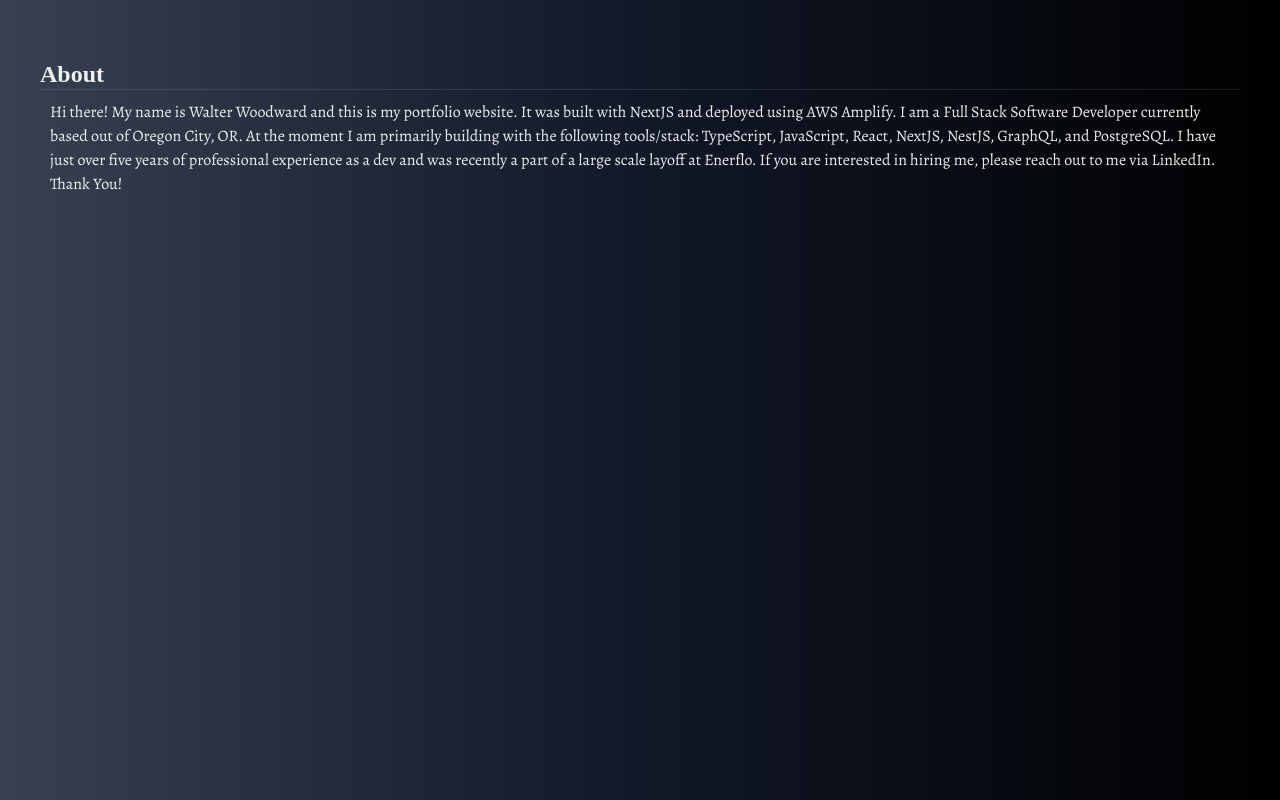
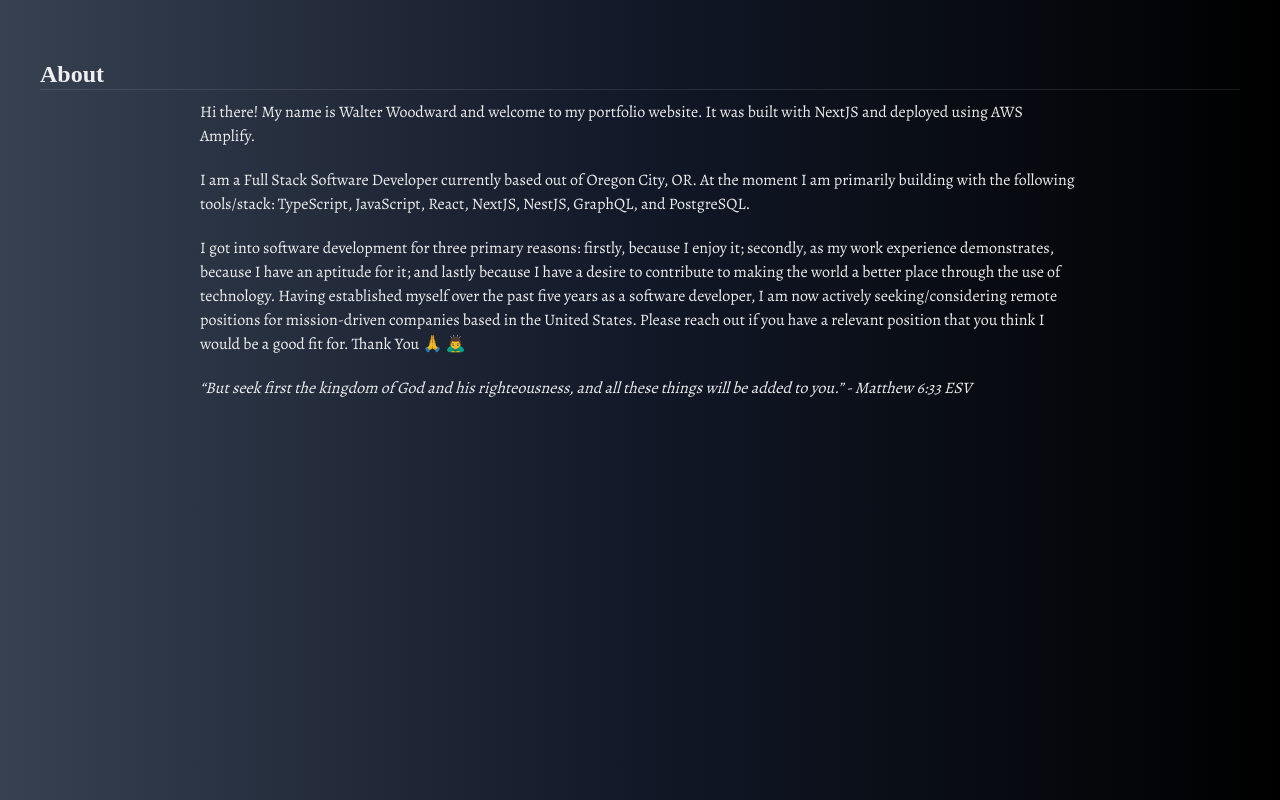
Before and after one commit to waltersgwoodward/portfolio-next, a Next.js app: page /about/about in a window 1280 px wide. Built offline with nearby package versions, Linux system fonts and the light colour scheme.

Commit message:
fills out about section a bit

```diff
--- a/src/pages/about/about.tsx
+++ b/src/pages/about/about.tsx
@@ -7,15 +7,32 @@ const About = () => {
       className="items-center pb-16 font-alegreya pt-[60px] px-10"
       title="About"
     >
-      <div className="p-[10px] text-md">
-        Hi there! My name is Walter Woodward and this is my portfolio website.
-        It was built with NextJS and deployed using AWS Amplify. I am a Full
-        Stack Software Developer currently based out of Oregon City, OR. At the
-        moment I am primarily building with the following tools/stack:
-        TypeScript, JavaScript, React, NextJS, NestJS, GraphQL, and PostgreSQL.
-        I have just over five years of professional experience as a dev and was
-        recently a part of a large scale layoff at Enerflo. If you are
-        interested in hiring me, please reach out to me via LinkedIn. Thank You!
+      <div className="max-w-[900px]">
+        <div className="p-[10px] text-md">
+          Hi there! My name is Walter Woodward and welcome to my portfolio
+          website. It was built with NextJS and deployed using AWS Amplify.
+        </div>
+        <div className="p-[10px] text-md">
+          I am a Full Stack Software Developer currently based out of Oregon
+          City, OR. At the moment I am primarily building with the following
+          tools/stack: TypeScript, JavaScript, React, NextJS, NestJS, GraphQL,
+          and PostgreSQL.
+        </div>
+        <div className="p-[10px] text-md">
+          I got into software development for three primary reasons: firstly,
+          because I enjoy it; secondly, as my work experience demonstrates,
+          because I have an aptitude for it; and lastly because I have a desire
+          to contribute to making the world a better place through the use of
+          technology. Having established myself over the past five years as
+          a software developer, I am now actively seeking/considering remote
+          positions for mission-driven companies based in the United States.
+          Please reach out if you have a relevant position that you think I
+          would be a good fit for. Thank You 🙏 🙇‍♂️
+        </div>
+        <div className="p-[10px] text-md italic">
+          “But seek first the kingdom of God and his righteousness, and all
+          these things will be added to you.” - Matthew 6:33 ESV
+        </div>
       </div>
 
     </Page>
```
